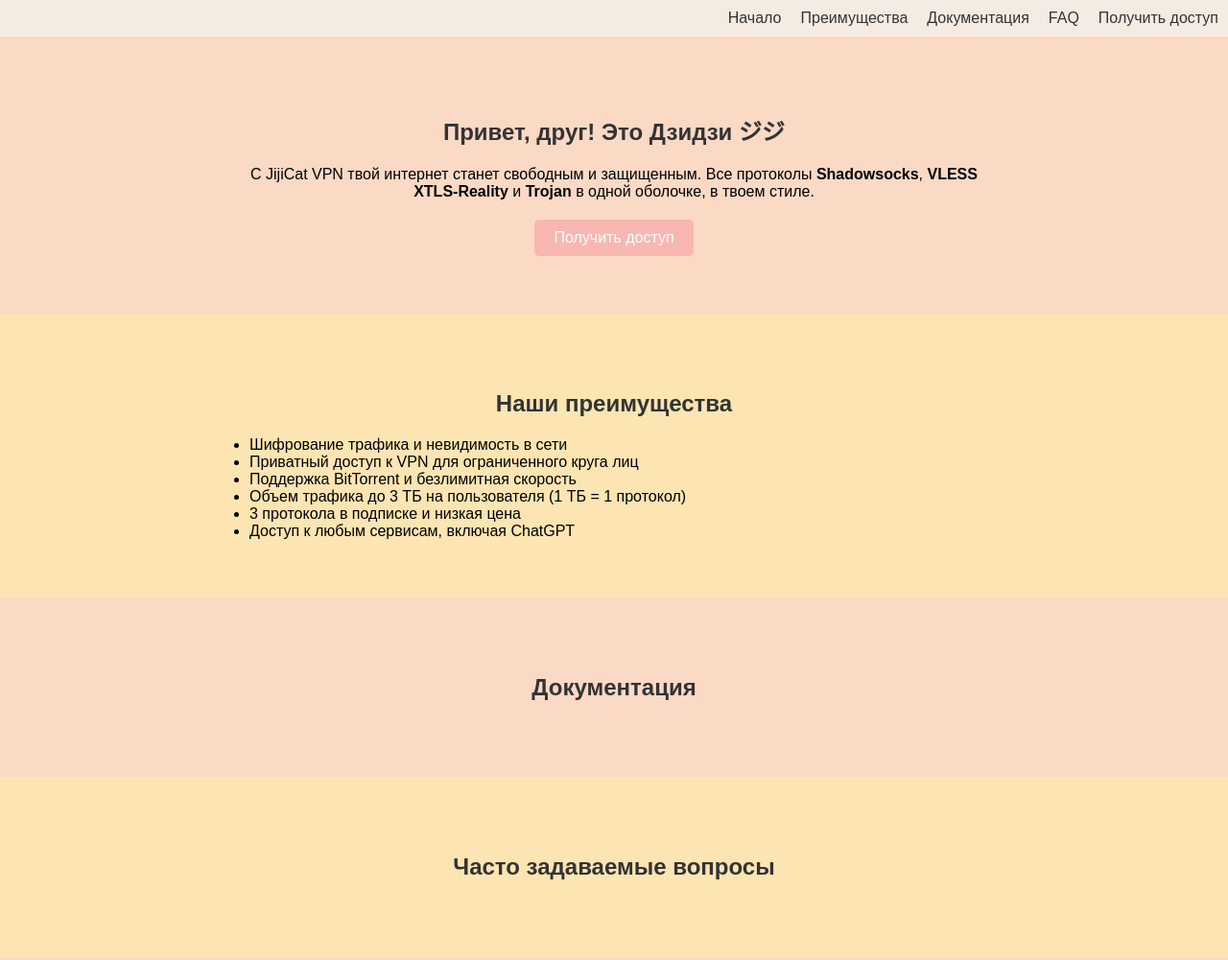
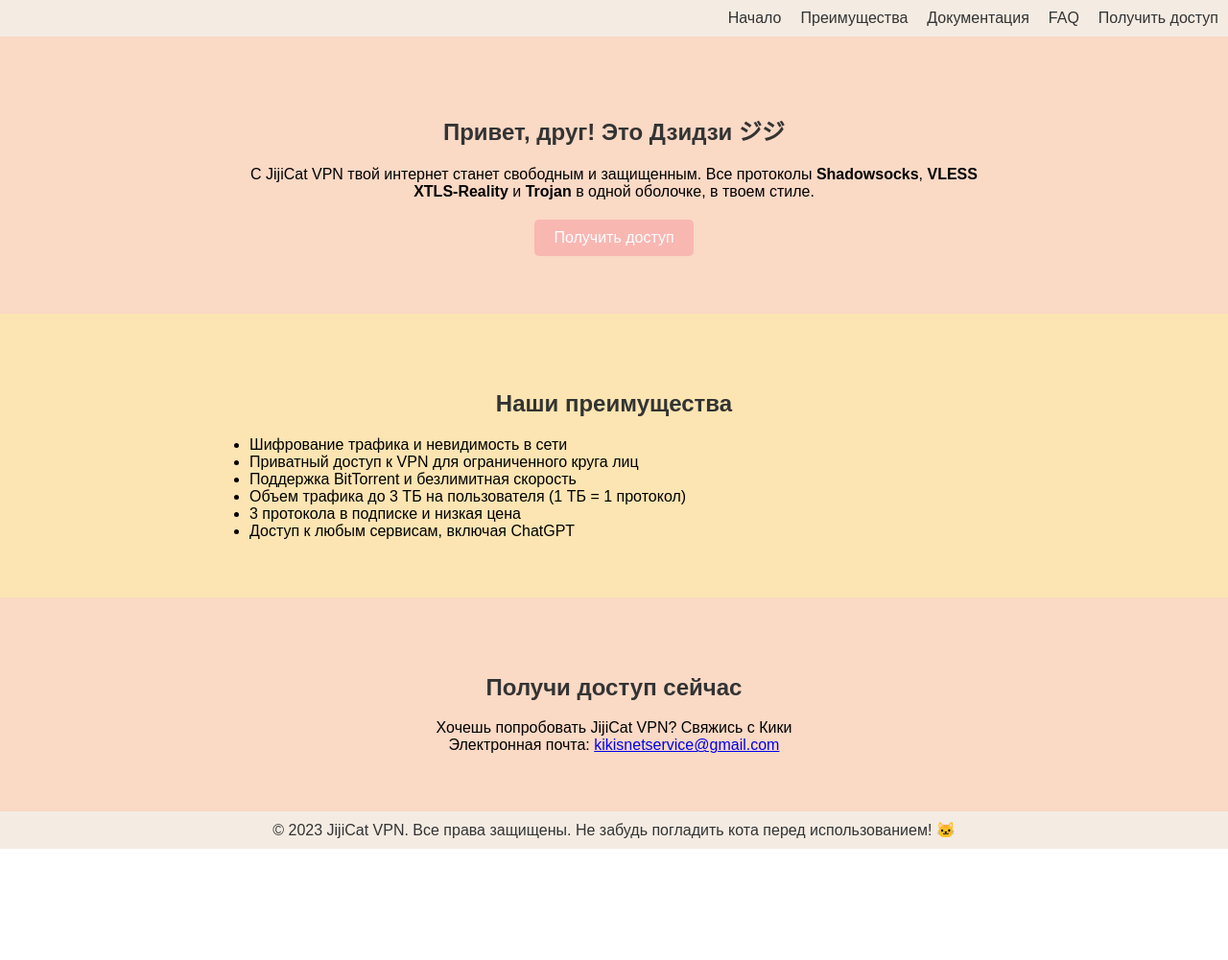
Before and after one commit to kikisnetservice/jijicat-vpn, a plain HTML site: page index.html in a window 1280 px wide. Shown: the top 1001 px of the page at 96% size. After the commit the page ends 885 px from the top, so only its background shows below. Drawn offline with Linux system fonts and the light colour scheme.

Commit message:
Add files via upload

```diff
--- a/index.html
+++ b/index.html
@@ -41,18 +41,6 @@
     </div>
   </section>
 
-  <section id="documentation" class="section documentation-section">
-    <div class="content">
-      <h2>Документация</h2>
-    </div>
-  </section>
-
-  <section id="faq" class="section faq-section">
-    <div class="content">
-      <h2>Часто задаваемые вопросы</h2>
-    </div>
-  </section>
-
   <section id="contact" class="section contact-section">
     <div class="content">
       <h2>Получи доступ сейчас</h2>
```
